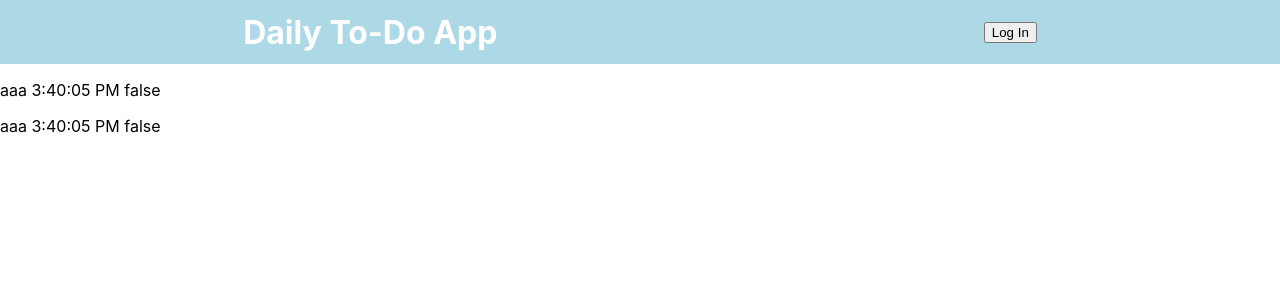
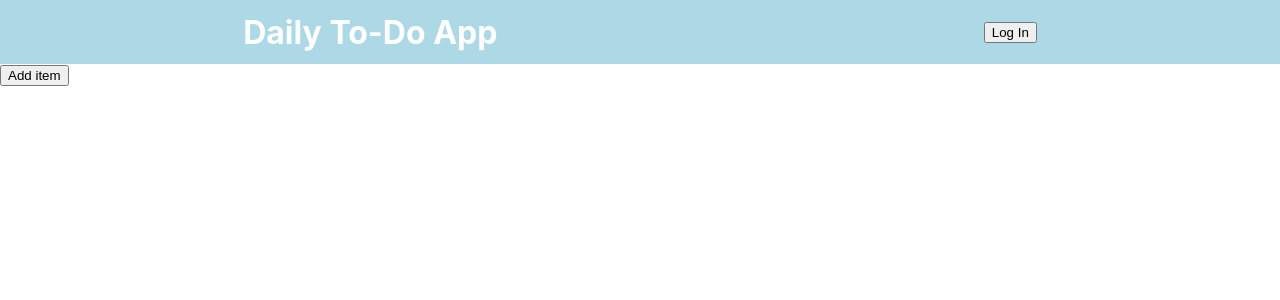
Before and after one commit to codyrap95/React-ToDo, a React (Create React App) app: page / in a window 1280 px wide. Shown: the top 300 px of the page. Built offline with nearby package versions, Linux system fonts and the light colour scheme.

Commit message:
"Done" Logic Works

```diff
--- a/src/components/UI/ToDoList.js
+++ b/src/components/UI/ToDoList.js
@@ -4,18 +4,29 @@ import { useContext } from "react";
 import ToDosContext from "../../store/ToDosContext";
 function ToDoList() {
   const ctx = useContext(ToDosContext);
-  ctx.createToDo("aaa");
-
+  const [toDosList, setToDosList] = React.useState(ctx.toDoList);
+  console.log("component rerun");
   return (
     <section className={classes.ToDoList}>
-      {ctx.toDoList.map((item) => (
+      <button
+        onClick={() => {
+          ctx.createToDo("New ToDo");
+          setToDosList(ctx.toDoList.map((item) => item));
+        }}
+      >
+        Add item
+      </button>
+      {toDosList.map((item) => (
         <p
           onClick={() => {
-            item.done = true;
+            ctx.markAsDone(item.id);
+            setToDosList(ctx.toDoList.map((item) => item));
+            console.log("state", toDosList);
+            console.log("ctx", ctx.toDoList);
           }}
           key={item.id}
         >
-          {item.content} {new Date().toLocaleTimeString(item.timestamp)}{" "}
+          {item.content} {new Date(item.timestamp).toLocaleTimeString()}{" "}
           {item.done.toString()}
         </p>
       ))}
--- a/src/store/ToDosContext.js
+++ b/src/store/ToDosContext.js
@@ -9,6 +9,7 @@ const toDos = {
     this.toDoList.forEach((item) => {
       if (item.id === toDoId) item.done = true;
     });
+    console.log("din context", this.toDoList);
   },
   createToDo: function (content) {
     this.toDoList.push({
```
Also changed, not shown: 1 other file (tests, documents, lock files or other folders).
